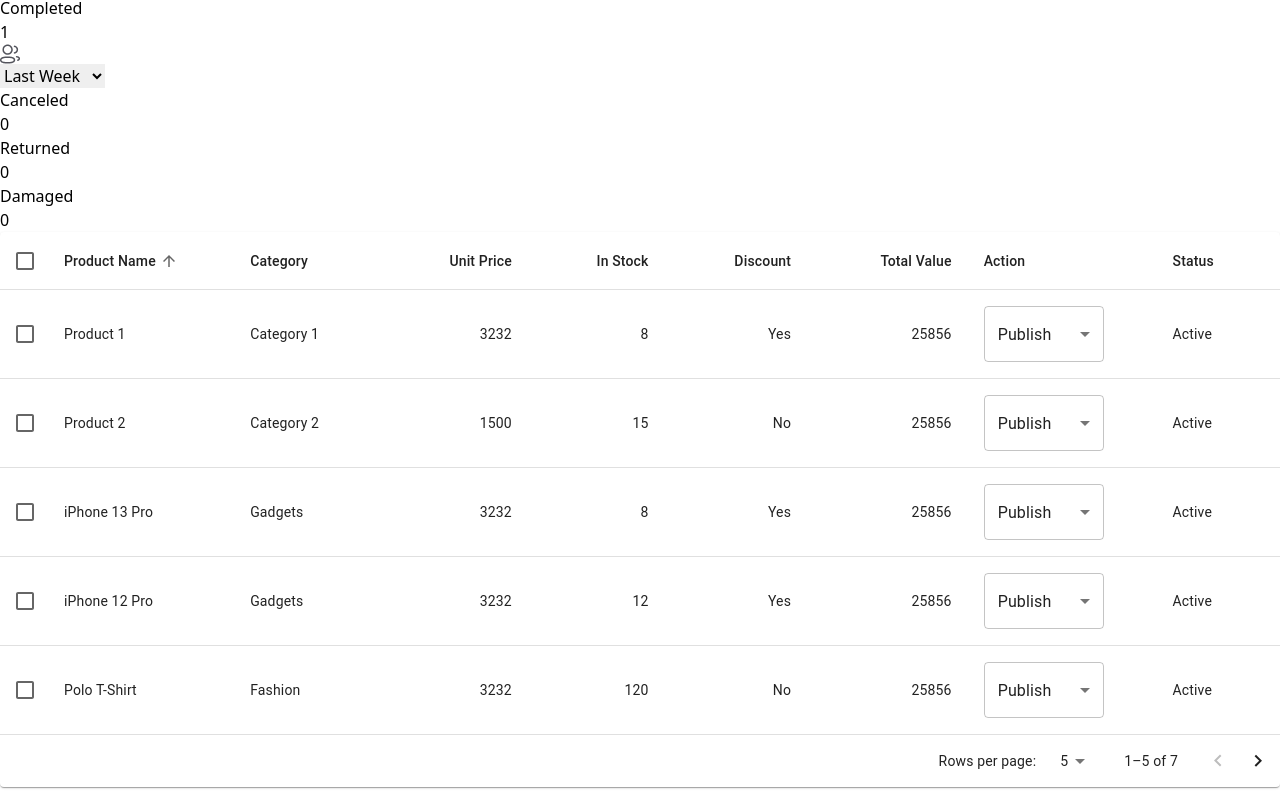
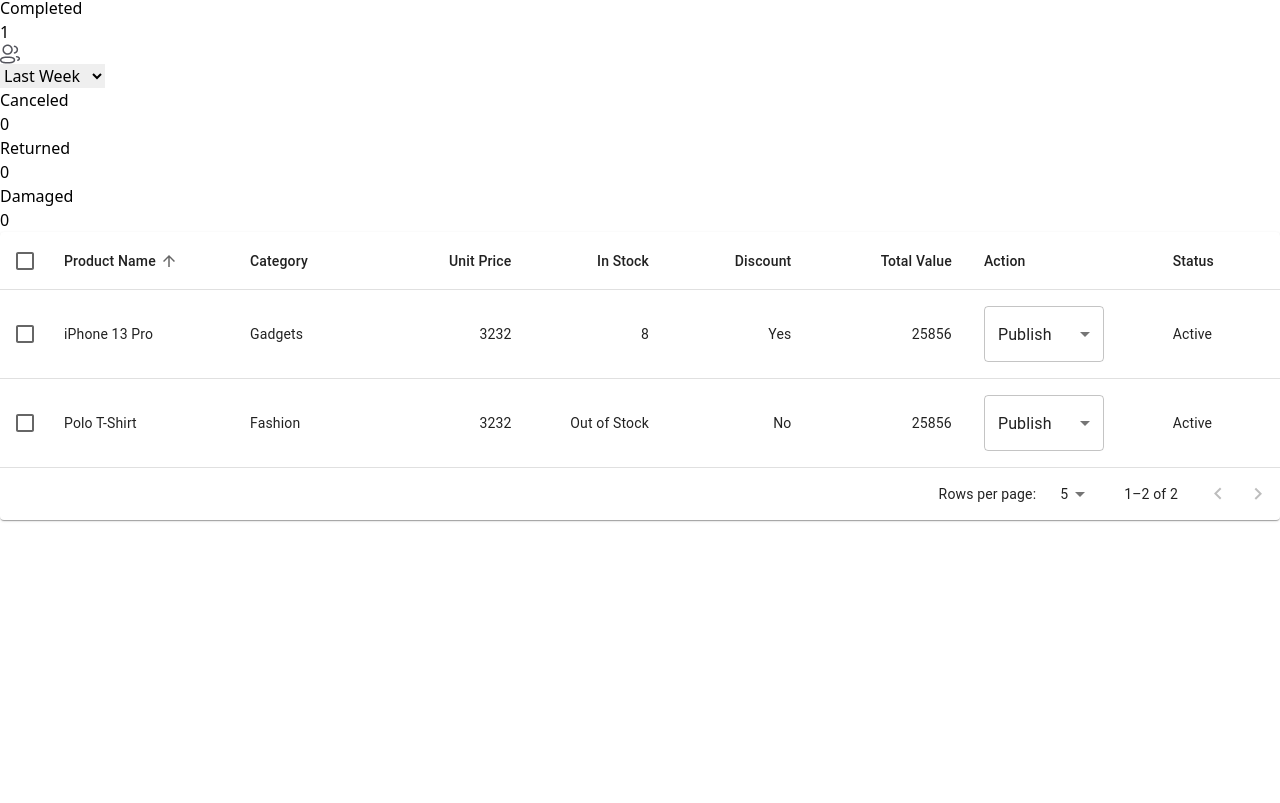
Before and after one commit to ChetanGaurkhede/Test-Screen, a React (Vite) app: page /viewInventory in a window 1280 px wide. Shown: the part 2500-3303 px from the top of the page. After the commit the page ends 3036 px from the top, so only its background shows below. Built offline with nearby package versions, Linux system fonts and the light colour scheme.

Commit message:
Add product selection and enhance inventory display with local data

```diff
--- a/src/Components/EnhancedTable.jsx
+++ b/src/Components/EnhancedTable.jsx
@@ -13,6 +13,7 @@ import {
   TablePagination,
   Paper,
   Select,
+  MenuItem as Option,
 } from "@mui/material";
 import { visuallyHidden } from "@mui/utils";
 import {
@@ -31,17 +32,23 @@ const headCells = [
   { id: "status", label: "Status", numeric: false },
 ];
 
-function createProductData(products) {
-  return products.map((product) => ({
-    ...product,
-    unitPrice: parseFloat(product.sellingPrice),
-    totalValue:
-      parseFloat(product.sellingPrice) * parseInt(product.quantityInStock, 10),
-    status: product.expiryEnabled ? "Active" : "Expired",
-  }));
-}
+// function createProductData(products) {
+//   return products.map((product) => ({
+//     ...product,
+//     unitPrice: parseFloat(product.sellingPrice),
+//     totalValue:
+//       parseFloat(product.sellingPrice) * parseInt(product.quantityInStock, 10),
+//     status: product.expiryEnabled ? "Active" : "Expired",
+//   }));
+// }
 
-function EnhancedTableHead({ order, orderBy, onRequestSort }) {
+function EnhancedTableHead({
+  order,
+  orderBy,
+  onRequestSort,
+  check,
+  isAllSelected,
+}) {
   const createSortHandler = (property) => (event) =>
     onRequestSort(event, property);
 
@@ -51,7 +58,8 @@ function EnhancedTableHead({ order, orderBy, onRequestSort }) {
         <TableCell padding="checkbox">
           <Checkbox
             color="primary"
-            onChange={(event) => onSelectAllClick(event)}
+            onChange={(event) => check(event)}
+            checked={isAllSelected}
             inputProps={{ "aria-label": "select all products" }}
           />
         </TableCell>
@@ -86,184 +94,18 @@ EnhancedTableHead.propTypes = {
   onRequestSort: PropTypes.func.isRequired,
 };
 
-const EnhancedTable = () => {
-  const [productData, setProductData] = useState([
-    {
-      productName: "Product 1",
-      category: "Category 1",
-      sellingPrice: "3232",
-      costPrice: "12",
-      quantityInStock: "8",
-      orderType: "Type 1",
-      discountEnabled: true,
-      unitPrice: 3232,
-      expiryEnabled: true,
-      returnPolicy: false,
-      shortDescription: "Description 1",
-      longDescription: "Long Description 1",
-      action: "publish",
-      productImage: {
-        name: "Image1.svg",
-        size: 76051,
-        type: "image/svg+xml",
-      },
-      date: "2024-11-07",
-      time: "12:00 PM",
-      action: "publish",
-      totalValue: 25856,
-      status: "Active",
-    },
-    {
-      productName: "Product 2",
-      category: "Category 2",
-      sellingPrice: "1500",
-      costPrice: "10",
-      quantityInStock: "15",
-      orderType: "Type 2",
-      discountEnabled: false,
-      unitPrice: 1500,
-      expiryEnabled: false,
-      returnPolicy: true,
-      shortDescription: "Description 2",
-      longDescription: "Long Description 2",
-      action: "publish",
-      productImage: {
-        name: "Image2.svg",
-        size: 60000,
-        type: "image/svg+xml",
-      },
-      date: "2024-11-07",
-      time: "2:00 PM",
-      action: "publish",
-      totalValue: 25856,
-      status: "Active",
-    },
-    {
-      productName: "iPhone 13 Pro",
-      category: "Gadgets",
-      sellingPrice: 1225000,
-      costPrice: 0.0,
-      quantityInStock: 8,
-      orderType: "Online",
-      discountEnabled: true,
-      unitPrice: 3232,
-      expiryEnabled: true,
-      returnPolicy: true,
-      shortDescription: "Latest model with advanced features",
-      longDescription:
-        "The iPhone 13 Pro features a stunning display, powerful processor, and advanced camera system.",
-      action: "publish",
-      productImage: { name: "iphone13pro.jpg", size: 2048, type: "image/jpeg" },
-      date: "2024-11-07",
-      time: "12:00 PM",
-      action: "publish",
-      totalValue: 25856,
-      status: "Active",
-    },
-    {
-      productName: "iPhone 12 Pro",
-      category: "Gadgets",
-      sellingPrice: 725000,
-      costPrice: 0.0,
-      quantityInStock: 12,
-      orderType: "In-store",
-      discountEnabled: true,
-      unitPrice: 3232,
-      expiryEnabled: true,
-      returnPolicy: true,
-      shortDescription: "Premium smartphone with exceptional camera",
-      longDescription:
-        "The iPhone 12 Pro delivers great performance and camera quality at a lower price.",
-      action: "publish",
-      productImage: { name: "iphone12pro.jpg", size: 2048, type: "image/jpeg" },
-      date: "2024-11-07",
-      time: "12:00 PM",
-      action: "publish",
-      totalValue: 25856,
-      status: "Active",
-    },
-    {
-      productName: "Polo T-Shirt",
-      category: "Fashion",
-      sellingPrice: 125000,
-      costPrice: 0.0,
-      quantityInStock: 120,
-      orderType: "In-store",
-      discountEnabled: false,
-      unitPrice: 3232,
-      expiryEnabled: false,
-      returnPolicy: true,
-      shortDescription: "Comfortable and stylish",
-      longDescription:
-        "This Polo T-Shirt is made from high-quality materials and offers a comfortable fit.",
-      action: "publish",
-      productImage: { name: "polo_tshirt.jpg", size: 1024, type: "image/jpeg" },
-      date: "2024-11-07",
-      time: "12:00 PM",
-      action: "publish",
-      totalValue: 25856,
-      status: "Active",
-    },
-    {
-      productName: "Polo T-Shirt",
-      category: "Fashion",
-      sellingPrice: 125000,
-      costPrice: 0.0,
-      quantityInStock: "Out of Stock",
-      orderType: "In-store",
-      discountEnabled: false,
-      unitPrice: 3232,
-      expiryEnabled: false,
-      returnPolicy: true,
-      shortDescription: "Comfortable and stylish",
-      longDescription:
-        "This Polo T-Shirt is made from high-quality materials and offers a comfortable fit.",
-      action: "publish",
-      productImage: { name: "polo_tshirt.jpg", size: 1024, type: "image/jpeg" },
-      date: "2024-11-07",
-      time: "12:00 PM",
-      action: "publish",
-      totalValue: 25856,
-      status: "Active",
-    },
-    {
-      productName: "Polo T-Shirt",
-      category: "Fashion",
-      sellingPrice: 125000,
-      costPrice: 0.0,
-      quantityInStock: "Out of Stock",
-      orderType: "In-store",
-      discountEnabled: false,
-      unitPrice: 3232,
-      expiryEnabled: false,
-      returnPolicy: true,
-      shortDescription: "Comfortable and stylish",
-      longDescription:
-        "This Polo T-Shirt is made from high-quality materials and offers a comfortable fit.",
-      action: "publish",
-      productImage: { name: "polo_tshirt.jpg", size: 1024, type: "image/jpeg" },
-      date: "2024-11-07",
-      time: "12:00 PM",
-      action: "publish",
-      totalValue: 25856,
-      status: "Active",
-    },
-  ]);
+const EnhancedTable = ({ data, ...extraData }) => {
+  console.log("data", data, extraData);
+  const [productData, setProductData] = useState([...data]);
   const [order, setOrder] = useState("asc");
   const [orderBy, setOrderBy] = useState("productName");
   const [selected, setSelected] = useState([]);
   const [page, setPage] = useState(0);
   const [rowsPerPage, setRowsPerPage] = useState(5);
-  const [action, setAction] = useState("publish");
+  const [actions, setActions] = useState(
+    productData.map((product) => product.action || "")
+  );
 
-  useEffect(() => {
-    const data = localStorage.getItem("productData");
-    if (data) {
-      const parsedData = JSON.parse(data);
-      const newData = createProductData(parsedData);
-      setProductData((prevData) => [...prevData, ...newData]);
-    }
-  }, []);
   const handleRequestSort = (event, property) => {
     const isAsc = orderBy === property && order === "asc";
     setOrder(isAsc ? "desc" : "asc");
@@ -272,19 +114,25 @@ const EnhancedTable = () => {
     console.log("handleRequestSort", orderBy, order);
   };
 
+  const [isAllSelected, setIsAllSelected] = useState(false);
+
+  useEffect(() => {
+    setIsAllSelected(selected.length === productData.length);
+  }, [selected, productData]);
+
   const handleSelectAllClick = (event) => {
     const newSelected = event.target.checked
-      ? productData.map((n) => n.id)
+      ? productData.map((_, index) => index)
       : [];
     setSelected(newSelected);
   };
 
-  const handleClick = (event, id) => {
-    const selectedIndex = selected.indexOf(id);
+  const handleClick = (event, index) => {
+    const selectedIndex = selected.indexOf(index);
     const newSelected =
       selectedIndex === -1
-        ? [...selected, id]
-        : selected.filter((item) => item !== id);
+        ? [...selected, index]
+        : selected.filter((item) => item !== index);
     setSelected(newSelected);
   };
 
@@ -295,7 +143,11 @@ const EnhancedTable = () => {
     setPage(0);
   };
 
-  const handleChangeAction = (e) => setAction(e.target.value);
+  const handleChangeAction = (event, index) => {
+    const newActions = [...actions];
+    newActions[index] = event.target.value;
+    setActions(newActions);
+  };
 
   // filter products based on selected action
 
@@ -308,9 +160,12 @@ const EnhancedTable = () => {
               order={order}
               orderBy={orderBy}
               onRequestSort={handleRequestSort}
+              check={handleSelectAllClick}
+              isAllSelected={isAllSelected}
             />
             <TableBody>
-              {productData
+              {productData.length > 0 &&
+                productData
                   .slice(page * rowsPerPage, page * rowsPerPage + rowsPerPage)
                   .map((product, index) => (
                     <TableRow
@@ -322,8 +177,8 @@ const EnhancedTable = () => {
                       <TableCell padding="checkbox">
                         <Checkbox
                           color="primary"
-                        checked={selected.indexOf(product.id) !== -1}
-                        onChange={(event) => handleClick(event, product.id)}
+                          checked={selected.indexOf(index) !== -1}
+                          onChange={(event) => handleClick(event, index)}
                         />
                       </TableCell>
                       <TableCell>{product.productName}</TableCell>
@@ -338,13 +193,16 @@ const EnhancedTable = () => {
                       <TableCell align="right">{product.totalValue}</TableCell>
                       <TableCell>
                         <Select
-                        value={action}
-                        onChange={handleChangeAction}
+                          value={actions[index] || product.actions}
+                          onChange={(event) => handleChangeAction(event, index)}
                           sx={{ minWidth: 120 }}
                         >
-                        <option value="publish">Publish</option>
+                          {/* <option value="publish">Publish</option>
                           <option value="unpublish">Unpublish</option>
-                        <option value="delete">Delete</option>
+                          <option value="delete">Delete</option> */}
+                          <Option value="publish">Publish</Option>
+                          <Option value="unpublish">Unpublish</Option>
+                          <Option value="delete">Delete</Option>
                         </Select>
                       </TableCell>
                       <TableCell>{product.status}</TableCell>
--- a/src/Pages/AddProduct.jsx
+++ b/src/Pages/AddProduct.jsx
@@ -133,7 +133,7 @@ function AddProduct() {
 
   return (
     <Box sx={{ p: 2, width: "100%", borderRadius: 2 }}>
-      < UserProfile />
+      <UserProfile />
 
       <Box className="pt-3">
         <IconBreadcrumbs path={"New Product"} />
--- a/src/Pages/Inventory.jsx
+++ b/src/Pages/Inventory.jsx
@@ -5,11 +5,16 @@ import ProductCount from "../Components/ProductCount";
 import ProductStatus from "../Components/ProductStatus";
 import { Link } from "react-router-dom";
 import UserProfile from "../Components/UserProfile";
+import { tableData } from "../constant/data";
+import { useSelector } from "react-redux";
+import { selectProducts } from "../redux/reducer/reducer";
+const Inventory = () => {
+  const localData = useSelector(selectProducts);
 
-const Inventory = () => {
+  console.log("tableData", tableData);
   return (
     <div className="w-full px-2">
-      < UserProfile />
+      <UserProfile />
       <div className="pt-3 ">
         <div className="flex w-full justify-between">
           <IconBreadcrumbs path={"Inventory"} />
@@ -39,7 +44,7 @@ const Inventory = () => {
         </div>
       </div>
       <div className="mt-2">
-        <EnhancedTable />
+        <EnhancedTable data={[...localData, ...tableData]} />
       </div>
     </div>
   );
--- a/src/Pages/ViewInventory.jsx
+++ b/src/Pages/ViewInventory.jsx
@@ -6,8 +6,12 @@ import ProductCount from "../Components/ProductCount";
 import ProductStatus from "../Components/ProductStatus";
 import { Link } from "react-router-dom";
 import UserProfile from "../Components/UserProfile";
+import { tableData2 } from "../constant/data";
+import { selectProducts } from "../redux/reducer/reducer";
+import { useSelector } from "react-redux";
 
 const ViewInventory = () => {
+  const localData = useSelector(selectProducts);
   return (
     <div className="w-full px-2">
       <UserProfile />
@@ -69,7 +73,7 @@ const ViewInventory = () => {
         </div>
       </div>
       <div className="mt-2">
-        <EnhancedTable />
+        <EnhancedTable data={[...tableData2, ...localData]} />
       </div>
     </div>
   );
--- a/src/constant/data.js
+++ b/src/constant/data.js
@@ -1,4 +1,4 @@
-const tableData = [
+export const tableData = [
   {
     productName: "Product 1",
     category: "Category 1",
@@ -160,3 +160,50 @@ const tableData = [
     status: "Active",
   },
 ];
+
+export const tableData2 = [
+  {
+    productName: "iPhone 13 Pro",
+    category: "Gadgets",
+    sellingPrice: 1225000,
+    costPrice: 0.0,
+    quantityInStock: 8,
+    orderType: "Online",
+    discountEnabled: true,
+    unitPrice: 3232,
+    expiryEnabled: true,
+    returnPolicy: true,
+    shortDescription: "Latest model with advanced features",
+    longDescription:
+      "The iPhone 13 Pro features a stunning display, powerful processor, and advanced camera system.",
+    action: "publish",
+    productImage: { name: "iphone13pro.jpg", size: 2048, type: "image/jpeg" },
+    date: "2024-11-07",
+    time: "12:00 PM",
+    action: "publish",
+    totalValue: 25856,
+    status: "Active",
+  },
+  {
+    productName: "Polo T-Shirt",
+    category: "Fashion",
+    sellingPrice: 125000,
+    costPrice: 0.0,
+    quantityInStock: "Out of Stock",
+    orderType: "In-store",
+    discountEnabled: false,
+    unitPrice: 3232,
+    expiryEnabled: false,
+    returnPolicy: true,
+    shortDescription: "Comfortable and stylish",
+    longDescription:
+      "This Polo T-Shirt is made from high-quality materials and offers a comfortable fit.",
+    action: "publish",
+    productImage: { name: "polo_tshirt.jpg", size: 1024, type: "image/jpeg" },
+    date: "2024-11-07",
+    time: "12:00 PM",
+    action: "publish",
+    totalValue: 25856,
+    status: "Active",
+  },
+];
--- a/src/redux/reducer/reducer.js
+++ b/src/redux/reducer/reducer.js
@@ -24,4 +24,5 @@ const productSlice = createSlice({
 });
 
 export const { addProduct, removeProduct } = productSlice.actions;
+export const selectProducts = (state) => state.product;
 export default productSlice.reducer;
```
Lines whose indentation alone changed are shown as unchanged.
